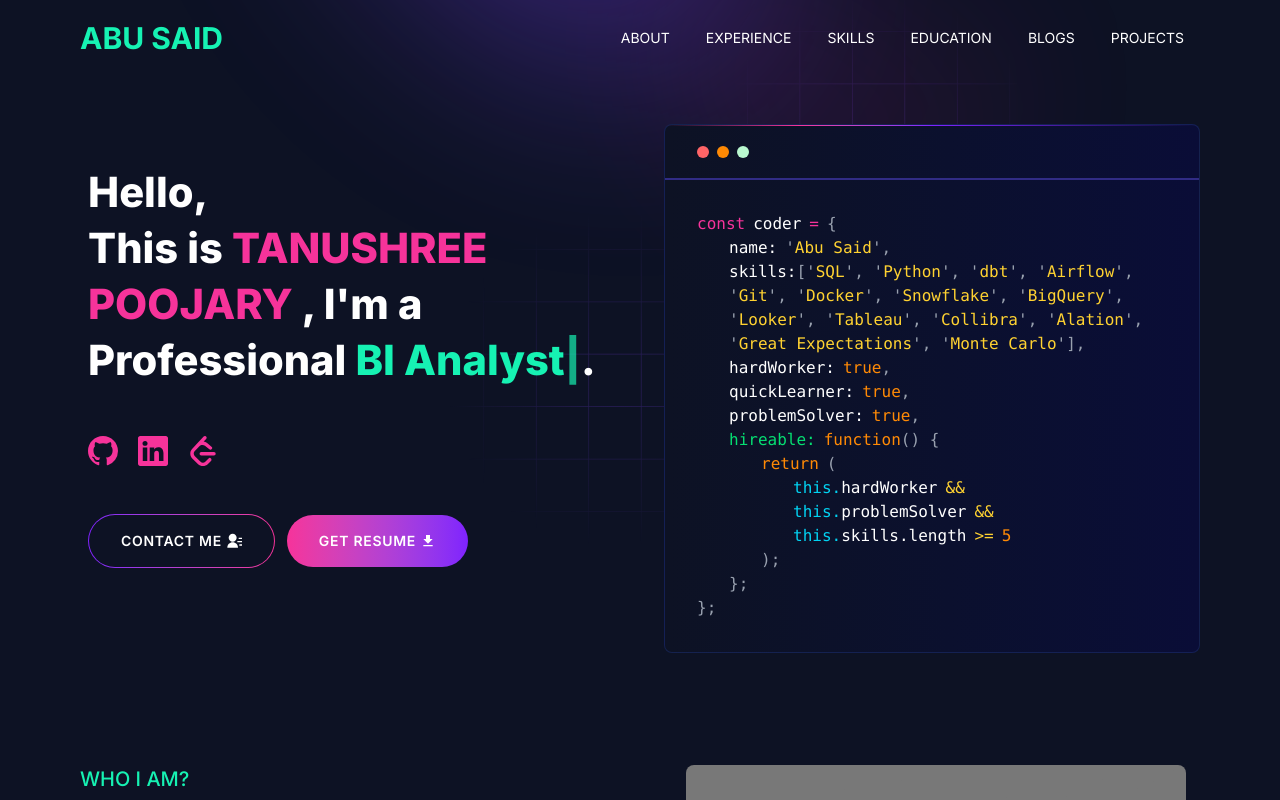
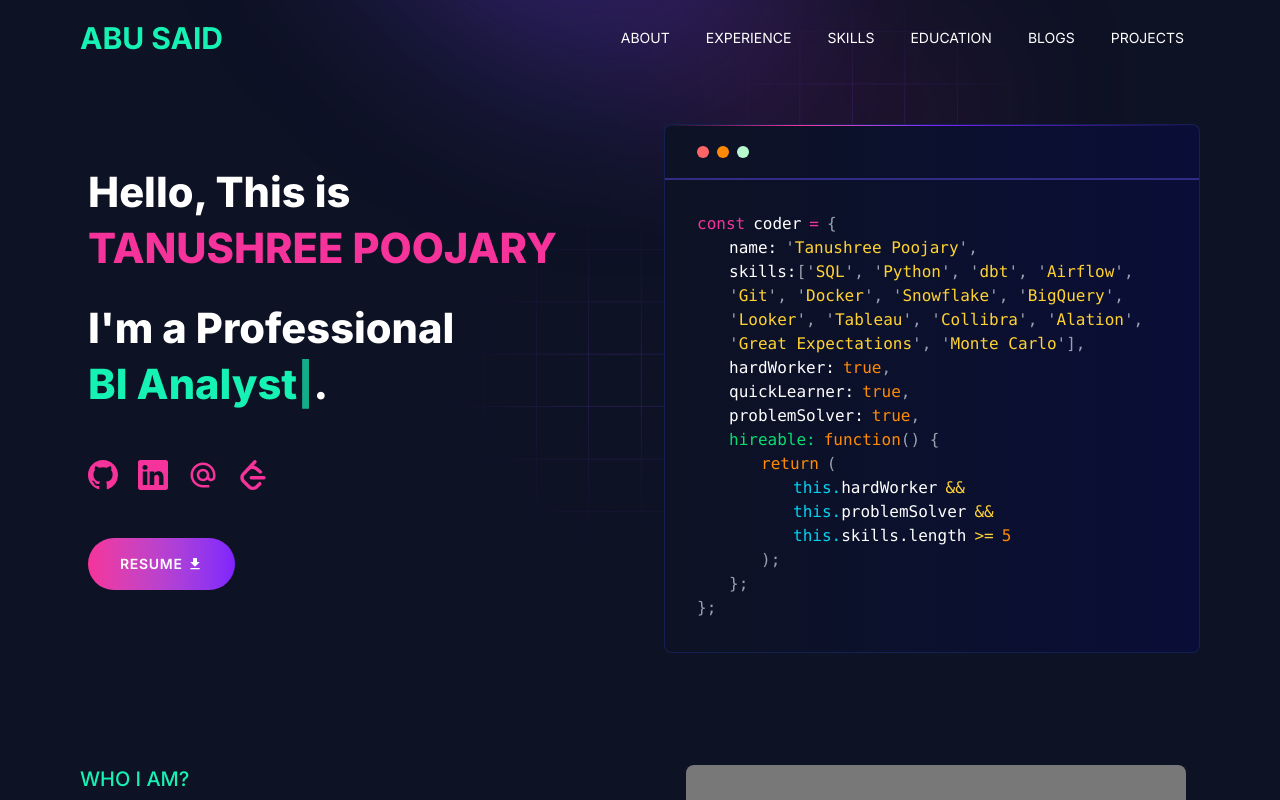
Before and after one commit to tanushree2000/my-portfolio, a Next.js app: page / in a window 1280 px wide. Shown: the top 800 px of the page. Built offline with nearby package versions, Linux system fonts and the light colour scheme.

Commit message:
Update index.jsx

```diff
--- a/app/components/homepage/hero-section/index.jsx
+++ b/app/components/homepage/hero-section/index.jsx
@@ -2,8 +2,7 @@
 import Image from "next/image";
 import Link from "next/link";
 import { BsGithub, BsLinkedin } from "react-icons/bs";
-import { MdDownload } from "react-icons/md";
-import { RiContactsFill } from "react-icons/ri";
+import { MdAlternateEmail, MdDownload } from "react-icons/md";
 import { SiLeetcode } from "react-icons/si";
 import RotatingRole from "./rotating-role";
 
@@ -21,12 +20,12 @@
       <div className="grid grid-cols-1 items-start lg:grid-cols-2 lg:gap-12 gap-y-8">
         <div className="order-2 lg:order-1 flex flex-col items-start justify-center p-2 pb-20 md:pb-10 lg:pt-10">
           <h1 className="text-3xl font-bold leading-10 text-white md:font-extrabold lg:text-[2.6rem] lg:leading-[3.5rem]">
-            Hello, <br />
-            This is {' '}
+            Hello, This is{' '}
             <span className=" text-pink-500">{personalData.name}</span>
-            {` , I'm a Professional `}
-            <RotatingRole roles={personalData.designations} />
-            .
+          </h1>
+          <h1 className="mt-6 text-3xl font-bold leading-10 text-white md:font-extrabold lg:text-[2.6rem] lg:leading-[3.5rem]">
+            {`I'm a Professional`} <br />
+            <RotatingRole roles={personalData.designations} />.
           </h1>
           <div className="my-12 flex items-center gap-5">
             <Link
@@ -47,6 +46,13 @@
             </Link>
 
             <Link
+              href={`mailto:${personalData.email}`}
+              className="transition-all text-pink-500 hover:scale-125 duration-300"
+            >
+              <MdAlternateEmail size={30} />
+            </Link>
+
+            <Link
               href={personalData.leetcode}
               target='_blank'
               rel="noopener noreferrer"
@@ -57,19 +63,13 @@
 
           </div>
           <div className="flex items-center gap-3">
-            <Link href={`mailto:${personalData.email}`} className="bg-gradient-to-r to-pink-500 from-violet-600 p-[1px] rounded-full transition-all duration-300 hover:from-pink-500 hover:to-violet-600">
-              <button className="px-3 text-xs md:px-8 py-3 md:py-4 bg-[#0d1224] rounded-full border-none text-center md:text-sm font-medium uppercase tracking-wider text-[#ffff] no-underline transition-all duration-200 ease-out  md:font-semibold flex items-center gap-1 hover:gap-3">
-                <span>Contact me</span>
-                <RiContactsFill size={16} />
-              </button>
-            </Link>
             <Link
               className="flex items-center gap-1 hover:gap-3 rounded-full bg-gradient-to-r from-pink-500 to-violet-600 px-3 md:px-8 py-3 md:py-4 text-center text-xs md:text-sm font-medium uppercase tracking-wider text-white no-underline transition-all duration-200 ease-out hover:text-white hover:no-underline md:font-semibold"
               target="_blank"
               rel="noopener noreferrer"
               href={personalData.resume}
             >
-              <span>Get Resume</span>
+              <span>Resume</span>
               <MdDownload size={16} />
             </Link>
           </div>
@@ -97,7 +97,7 @@
               <div>
                 <span className="ml-4 lg:ml-8 mr-2 text-white">name:</span>
                 <span className="text-gray-400">{`'`}</span>
-                <span className="text-amber-300">Abu Said</span>
+                <span className="text-amber-300">Tanushree Poojary</span>
                 <span className="text-gray-400">{`',`}</span>
               </div>
               <div className="ml-4 lg:ml-8 mr-2">
```
